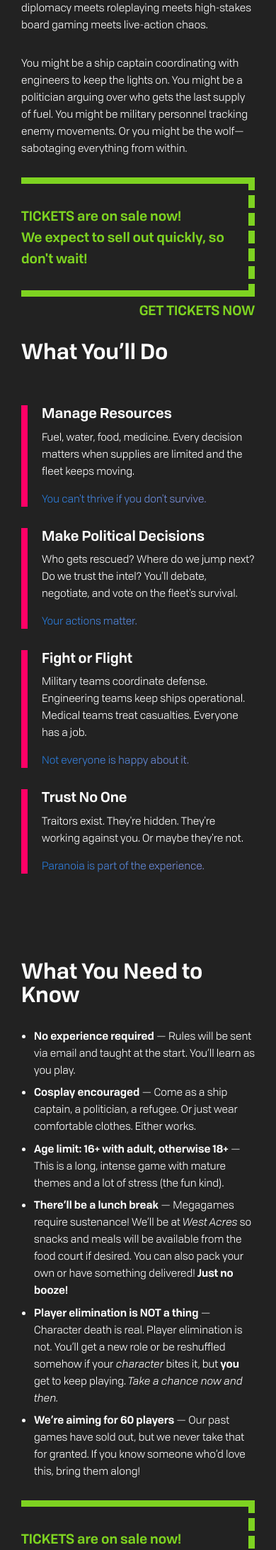
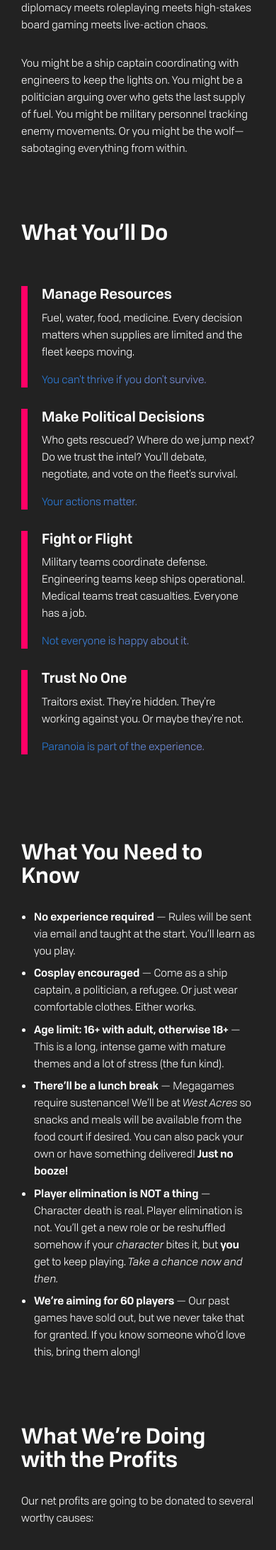
Before and after one commit to jedlimke/prairiefiregaming.com, a Jekyll site: the page built from megagames/den-of-wolves-2026.md, in a window 390 px wide. Shown: the part 1182-3366 px from the top of the page at 71% size. Built offline with Jekyll 4.4.1, drawn with Linux system fonts in a browser that asks for light colours; some of the changed text lies outside the part shown.

Commit message:
Rearranged.

```diff
--- a/_layouts/page.html
+++ b/_layouts/page.html
@@ -20,9 +20,4 @@
 		{{ content | responsive_tables }}
 	</div>
 
-	{%- comment -%} Fixed mobile CTA for Den of Wolves {%- endcomment -%}
-	{%- if page.permalink == "/megagames/den-of-wolves-2026/" -%}
-	<a href="https://app.tickettailor.com/events/prairiefiregaming/2006278" class="dow-fixed-cta-mobile" aria-label="Get tickets now">GET TICKETS NOW</a>
-	{%- endif -%}
-
 </article>
--- a/_sass/page.scss
+++ b/_sass/page.scss
@@ -164,3 +164,10 @@
 		}
 	}
 }
+
+
+@media screen and (max-width: 768px) {
+	.callout.cta {
+		display: none;
+	}
+}
--- a/megagames/den-of-wolves-2026.md
+++ b/megagames/den-of-wolves-2026.md
@@ -97,3 +97,5 @@
 _**Den of Wolves** is one of the most-played megagames of all time and was designed by John Mizon of [SW Megagames](https://www.swmegagames.co.uk/){:target="_blank"}. **Den of Wolves: Infinite Domain** is an expansion and re-work of the original **Den of Wolves** rules and was designed by Chris Perry of [Portland Megagames](https://discord.gg/eH8Z68eC7v){:target="_blank"}_.
 
 <small>_The Extra Life, ACLU of Minnesota, River Keepers, and Prairie Public logos are used for informational purposes only and do not imply endorsement of this event by these organizations._</small>
+
+<a href="https://app.tickettailor.com/events/prairiefiregaming/2006278" class="dow-fixed-cta-mobile" aria-label="Get tickets now">GET TICKETS NOW</a>
```
